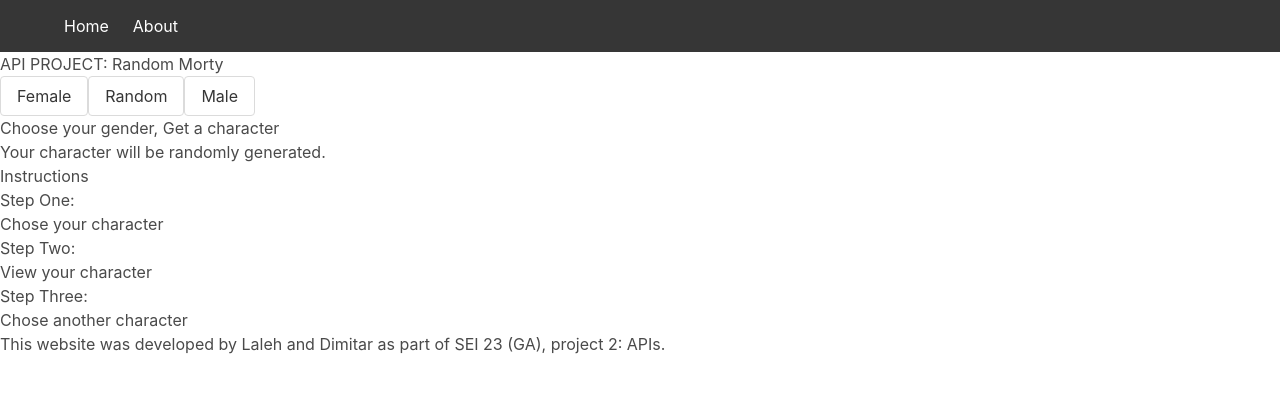
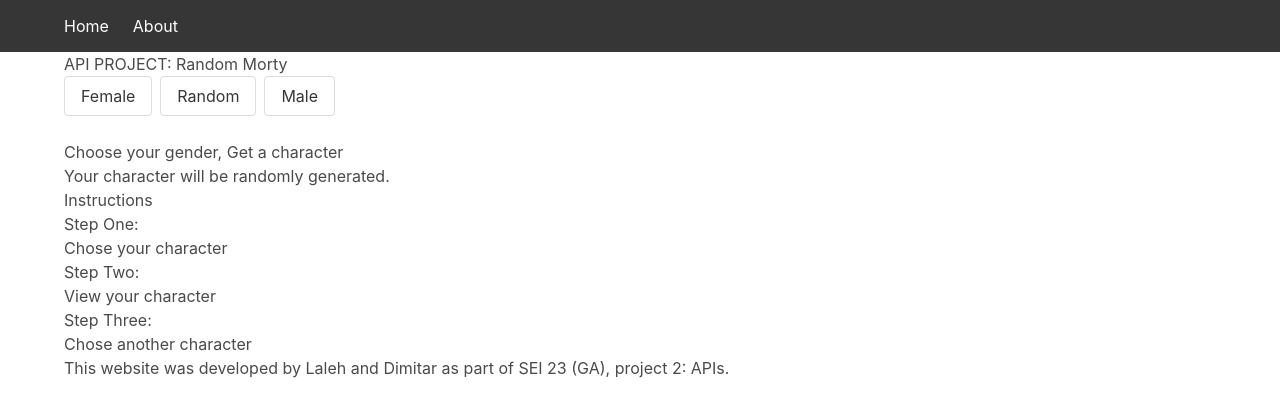
Before and after one commit to Laleh-S/project-2-Laleh, a React (Create React App) app: page / in a window 1280 px wide. Shown: the top 416 px of the page. Built offline with nearby package versions, Linux system fonts and the light colour scheme.

Commit message:
committing tuesday

```diff
--- a/src/App.js
+++ b/src/App.js
@@ -19,7 +19,7 @@ function App() {
       </main>
     </Router>
     <footer>
-        <p>This website was developed by Laleh and Dimitar as part of SEI 23 (GA), project 2: APIs.</p>
+        <p className="container">This website was developed by Laleh and Dimitar as part of SEI 23 (GA), project 2: APIs.</p>
       </footer>
     </>
   )
--- a/src/components/Home.js
+++ b/src/components/Home.js
@@ -4,9 +4,9 @@ import { Link } from "react-router-dom"
 function Home() {
 
   return (
-    <div>
+    <div className="container">
       <h2>API PROJECT: Random Morty</h2>
-
+      <div className="buttons">
       <a href="/displaycharacter/female" className="button">
         Female
       </a>
@@ -16,6 +16,7 @@ function Home() {
       <a href="/displaycharacter/male" className="button">
         Male
       </a>
+      </div>
 
       <h2>Choose your gender, Get a character</h2>
       <p>Your character will be randomly generated.</p>
```
